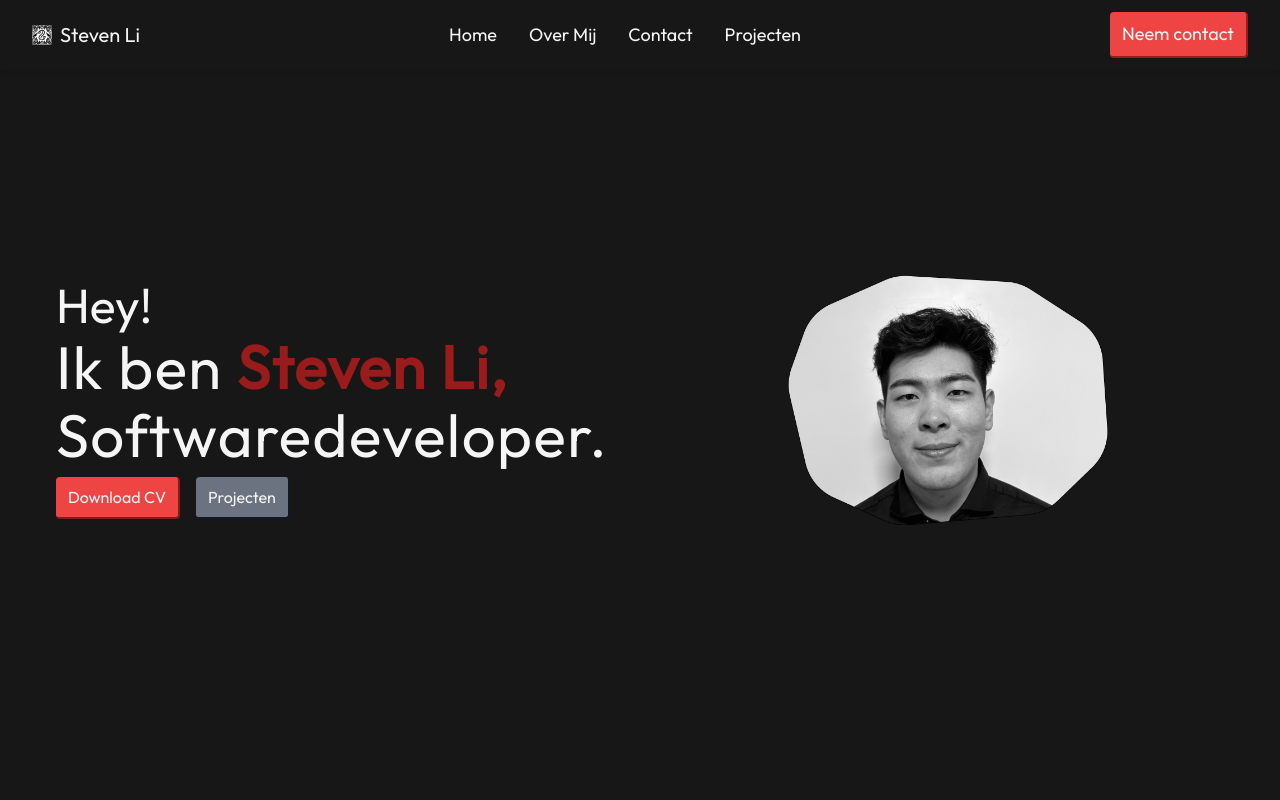
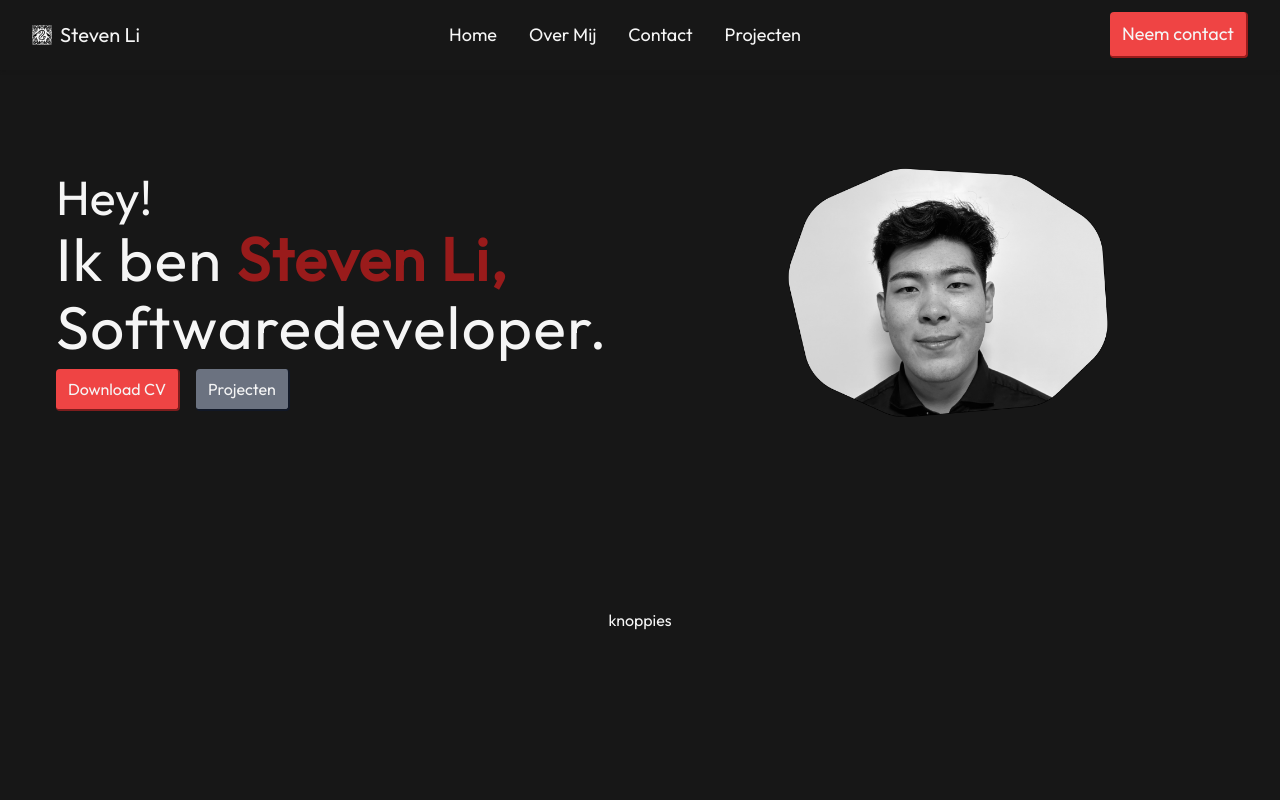
Before and after one commit to zStevenn/portfolio-old, a React (Vite) app: page / in a window 1280 px wide. Shown: the top 800 px of the page. Built offline with nearby package versions, Linux system fonts and the light colour scheme.

Commit message:
Deletes useEffect, implements useFadeIn hook

```diff
--- a/src/components/Hero.jsx
+++ b/src/components/Hero.jsx
@@ -1,40 +1,18 @@
 import HeroImage from "../assets/static/profile.png"
 import cv from "../assets/static/Steven_Li_CV_NL.pdf"
 import { Link } from "react-scroll"
-import { useRef, useEffect } from "react"
+import { useFadeIn } from "../hooks/useFadeIn"
 
 function Hero() {
-	const heroRef = useRef(null)
-
-	useEffect(() => {
-		const hero = heroRef.current
-		const observer = new IntersectionObserver(
-			entries => {
-				entries.forEach(entry => {
-					if (entry.isIntersecting) {
-						entry.target.classList.add("opacity-100", "translate-x-0")
-						entry.target.classList.remove("opacity-0", "-translate-x-full")
-					}
-				})
-			},
-			{ threshold: [0.0] }
-		)
-
-		observer.observe(hero)
-
-		return () => {
-			observer.unobserve(hero)
-		}
-	}, [])
+	const textRef = useFadeIn("left")
+	const imageRef = useFadeIn("right")
 
 	return (
-		<div className="bg-neutral-900">
 		<div
-				ref={heroRef}
-				className="grid grid-cols-1 gap-4 py-20 sm:grid-cols-2 px-8 sm:place-items-center min-h-screen container mx-auto -translate-x-full opacity-0 transition-all duration-1000"
+			className="bg-neutral-900 grid grid-cols-1 gap-4 py-20 sm:grid-cols-2 px-8 sm:place-items-center min-h-screen container mx-auto"
 			id="hero"
 		>
-				<div className="text-neutral-100 grid gap-1 sm:gap-2">
+			<div ref={textRef} className="text-neutral-100 grid gap-1 sm:gap-2">
 				<p className="text-2xl md:text-3xl xl:text-5xl">Hey!</p>
 				<h1 className="text-3xl md:text-4xl xl:text-6xl tracking-wide">
 					Ik ben <strong className="text-red-800">Steven Li,</strong>
@@ -63,14 +41,12 @@ function Hero() {
 				</div>
 			</div>
 			<img
+				ref={imageRef}
 				src={HeroImage}
 				className="grayscale max-w-xs w-full"
 				alt="Steven Li"
 			/>
-				{/* <div className="sm:col-span-2 text-neutral-100">
-				knoppies
-			</div> */}
-			</div>
+			<div className="sm:col-span-2 text-neutral-100">knoppies</div>
 		</div>
 	)
 }
```
Lines whose indentation alone changed are shown as unchanged.
